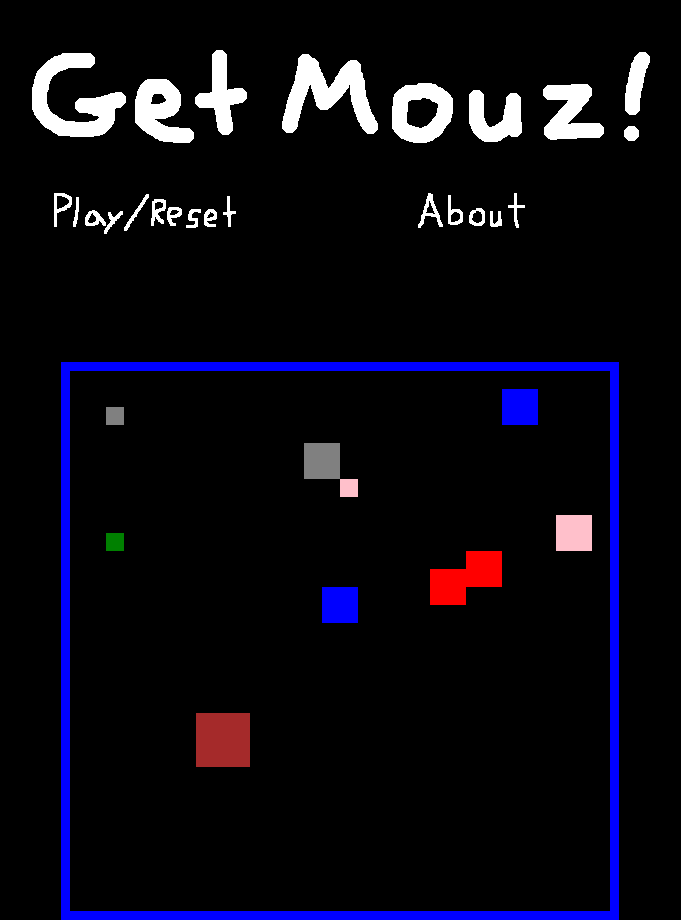
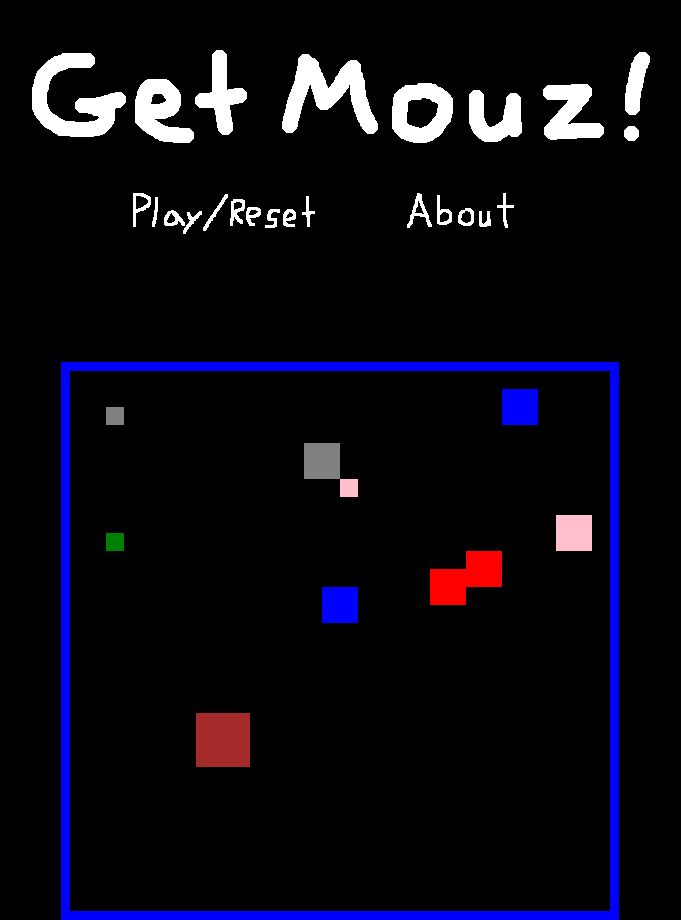
Before and after one commit to breadoliveoilsalt/getMouz, a React (Create React App) app in the folder client/: page /randomdots in a window 1280 px wide. Shown: the whole page, without its empty margins (300-981 px from the left). Built offline with nearby package versions, Linux system fonts and the light colour scheme.

Commit message:
Get navlinks to center above box...
...had to add text-align: center to parent navBar div.
And this requires the images to be display: inline-block

```diff
--- a/client/src/parentCSS.css
+++ b/client/src/parentCSS.css
@@ -9,12 +9,13 @@
   margin: 0em auto;
   height: 5em; /* 640px x 80px */
   width: 40em;
+  text-align: center;
 }
 
 
 .navlink {
   display: inline-block;
-  margin: 0 3.5em;
+  margin: 0 1em;
 }
 /* .navlink {
   display: inline-block;
```
